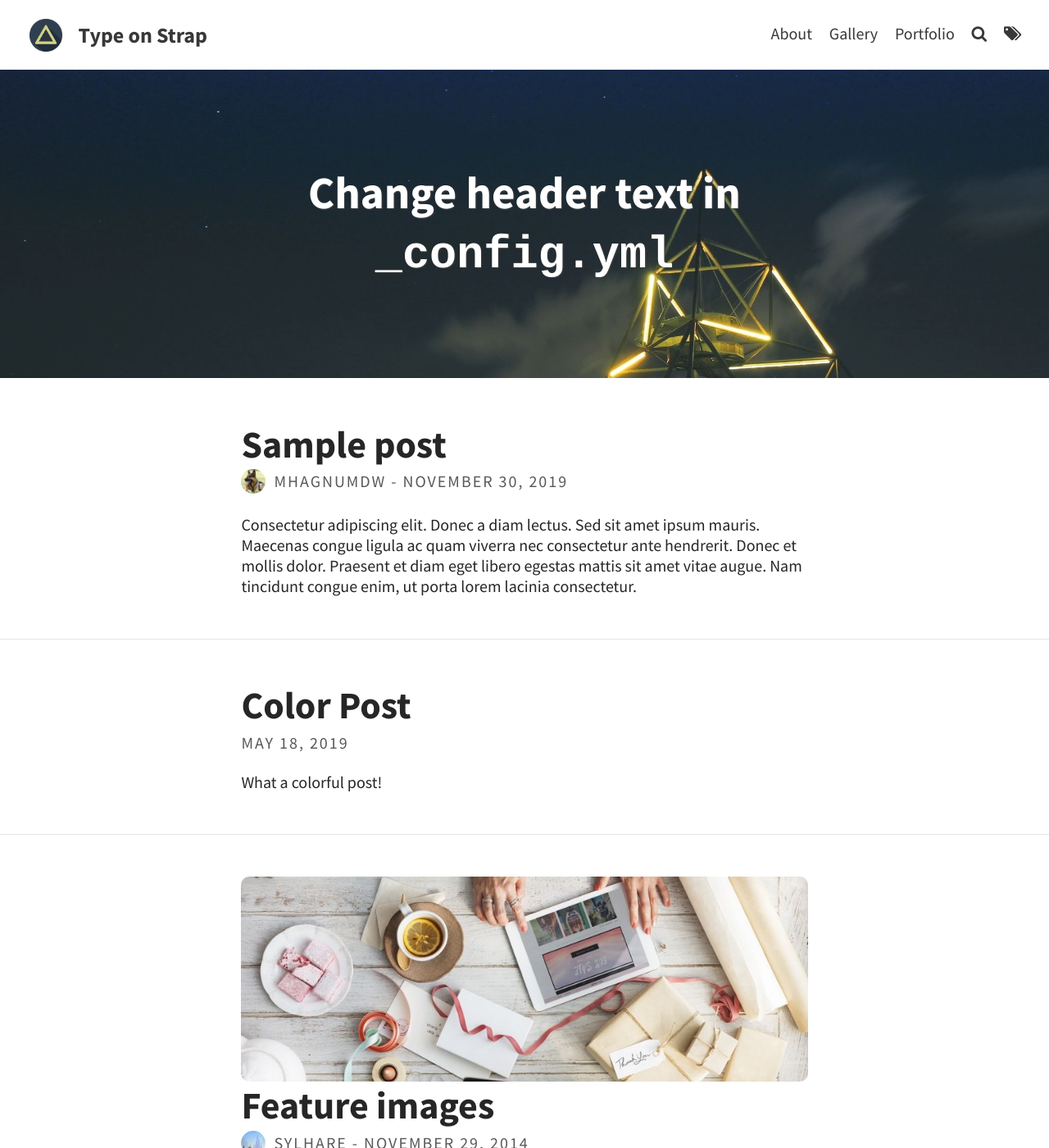
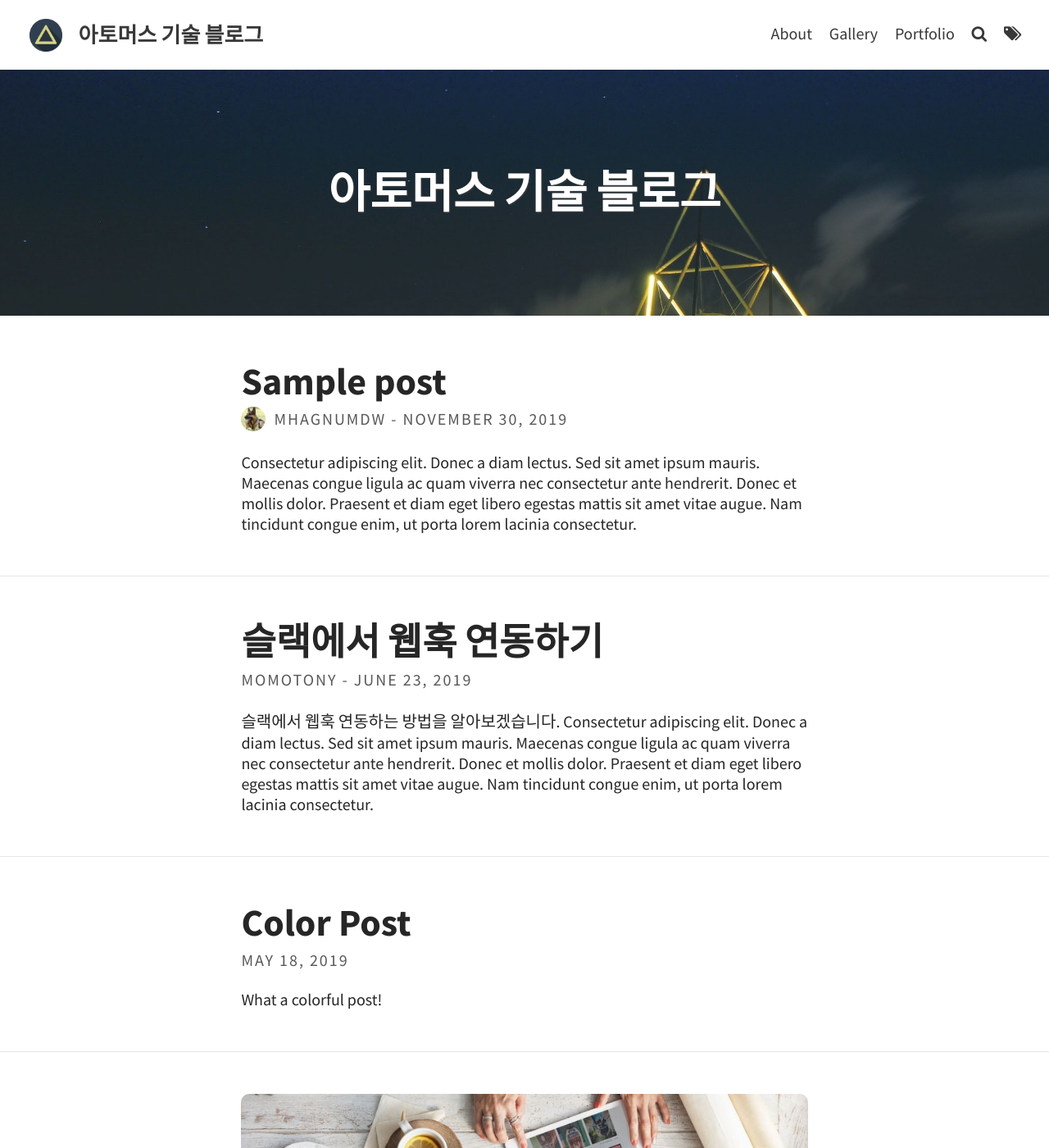
Before and after one commit to cwlee-atommerce/atommerce.github.io, a Jekyll site: the page built from index.html, in a window 1280 px wide and 1400 px high. Shown: the whole window at 82% size. Built offline with Jekyll 4.4.1, drawn with Linux system fonts in a browser that asks for light colours; the list of posts is cut into pages by our own code; some of the changed text lies outside the part shown.

Commit message:
테스트 포스트 추가 및 설정 변경

```diff
--- a/_config.yml
+++ b/_config.yml
@@ -1,8 +1,8 @@
 # SITE CONFIGURATION
 baseurl: ""
 url: "https://atommerce.github.io"
-title: Type on Strap # site's title
-description: "A website with blog posts and pages" # used by search engines
+title: 아토머스 기술 블로그 # site's title
+description: "Atommerce Technical Blog" # used by search engines
 
 defaults:
   -
@@ -19,9 +19,10 @@ theme_settings:
   favicon: assets/favicon.ico
 
   # Header and footer text
-  header_text: Change header text in <code>_config.yml</code>
+  header_text: 아토머스 기술 블로그
   header_feature_image: assets/img/pexels/triangular.jpeg
   footer_text: >
+    <span>Copyright</span> &copy; <a href="http://www.atommerce.com/" target="_blank">Atommerce Corp.</a> <span>All Rights Reserved.</span></p>
     Powered by <a href="https://jekyllrb.com/">Jekyll</a> with <a href="https://github.com/sylhare/Type-on-Strap">Type on Strap</a>
 
   # Icons
@@ -33,7 +34,7 @@ theme_settings:
   facebook:
   flickr:
   gitlab:
-  github: "sylhare"
+  github: "atommerce"
   google_plus:
   instagram:
   keybase:
--- /dev/null
+++ b/_posts/2019-06-23-test.md
@@ -0,0 +1,31 @@
+---
+layout: post
+title: 슬랙에서 웹훅 연동하기
+tags: [slack, 슬랙, webhook]
+author-id: momotony
+excerpt_separator: <!--more-->
+---
+
+슬랙에서 웹훅 연동하는 방법을 알아보겠습니다.
+Consectetur adipiscing elit. Donec a diam lectus. Sed sit amet ipsum mauris. Maecenas congue ligula ac quam viverra nec consectetur ante hendrerit. Donec et mollis dolor.
+Praesent et diam eget libero egestas mattis sit amet vitae augue. Nam tincidunt congue enim, ut porta lorem lacinia consectetur.
+<!--more-->
+Donec ut libero sed arcu vehicula ultricies a non tortor. Lorem ipsum dolor sit amet, consectetur adipiscing elit. Aenean ut gravida lorem.
+
+* Consectetur adipiscing elit
+* Donec a diam lectus
+* Sed sit amet ipsum mauris
+
+Ut turpis felis, pulvinar a semper sed, adipiscing id dolor. Pellentesque auctor nisi id magna consequat sagittis. Curabitur dapibus enim sit amet elit pharetra tincidunt feugiat nisl imperdiet. Ut convallis libero in urna ultrices accumsan. Donec sed odio eros. Donec viverra mi quis quam pulvinar at malesuada arcu rhoncus. Cum sociis natoque penatibus et magnis dis parturient montes, nascetur ridiculus mus. In rutrum accumsan ultricies. Mauris vitae nisi at sem facilisis semper ac in est.
+
+Nunc diam velit, adipiscing ut tristique vitae, sagittis vel odio. Maecenas convallis ullamcorper ultricies. Curabitur ornare, ligula *semper consectetur sagittis*, nisi diam iaculis velit, id fringilla sem nunc vel mi. Nam dictum, odio nec pretium volutpat, arcu ante placerat erat, non tristique elit urna et turpis. Quisque mi metus, ornare sit amet fermentum et, tincidunt et orci. Fusce eget orci a orci congue vestibulum.
+
+![Travel]({{ "/assets/img/pexels/travel.jpeg" | relative_url}})
+
+Ut dolor diam, elementum et vestibulum eu, porttitor vel elit. Curabitur venenatis pulvinar tellus gravida ornare. Sed et erat faucibus nunc euismod ultricies ut id justo. Nullam cursus suscipit nisi, et ultrices justo sodales nec. Fusce venenatis facilisis lectus ac semper. Aliquam at massa ipsum. Quisque bibendum purus convallis nulla ultrices ultricies. Nullam aliquam, mi eu aliquam tincidunt, purus velit laoreet tortor, viverra pretium nisi quam vitae mi. Fusce vel volutpat elit. Nam sagittis nisi dui.
+
+> Suspendisse lectus leo, consectetur in tempor sit amet, placerat quis neque
+
+Etiam luctus porttitor lorem, sed suscipit est rutrum non. Curabitur lobortis nisl a enim congue semper. Aenean commodo ultrices imperdiet. Vestibulum ut justo vel sapien venenatis tincidunt.
+
+Phasellus eget dolor sit amet ipsum dapibus condimentum vitae quis lectus. Aliquam ut massa in turpis dapibus convallis. Praesent elit lacus, vestibulum at malesuada et, ornare et est. Ut augue nunc, sodales ut euismod non, adipiscing vitae orci. Mauris ut placerat justo. Mauris in ultricies enim. Quisque nec est eleifend nulla ultrices egestas quis ut quam. Donec sollicitudin lectus a mauris pulvinar id aliquam urna cursus. Cras quis ligula sem, vel elementum mi. Phasellus non ullamcorper urna.
```
